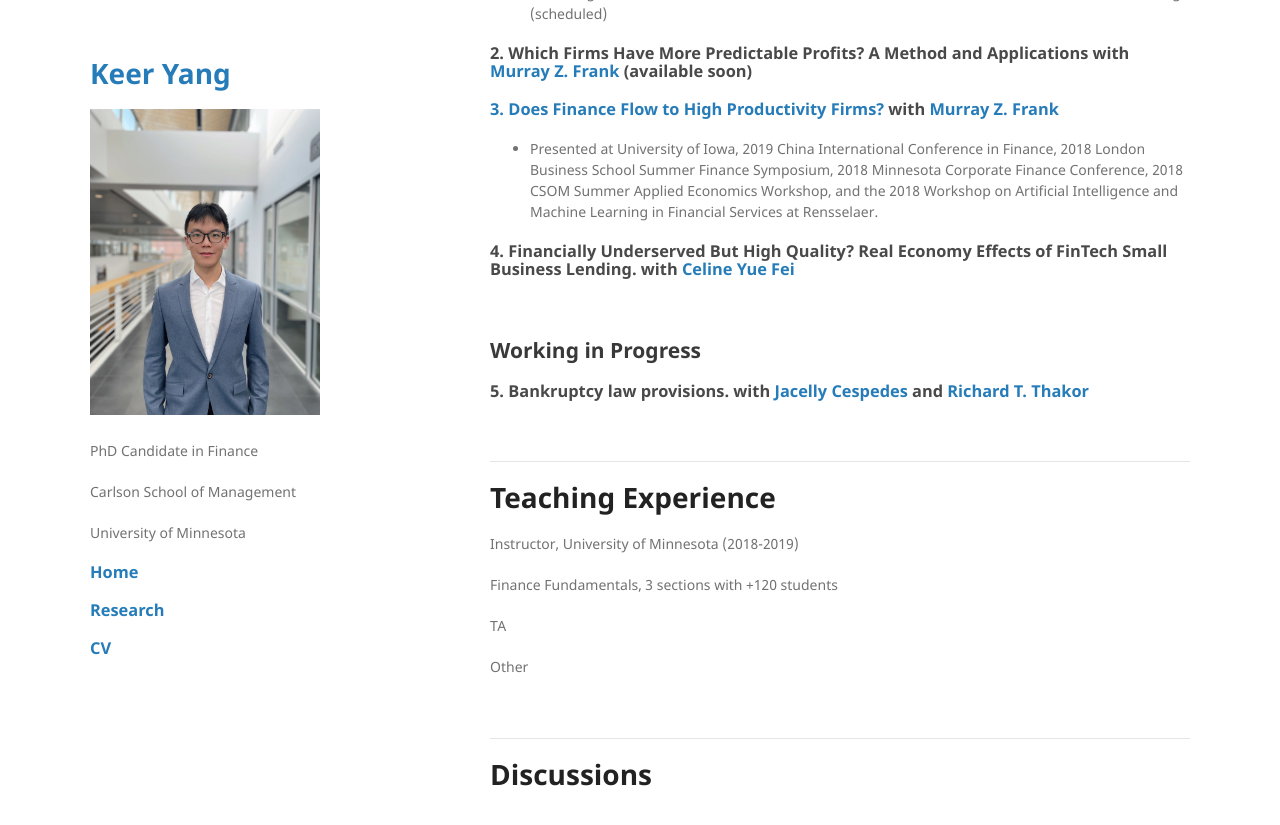
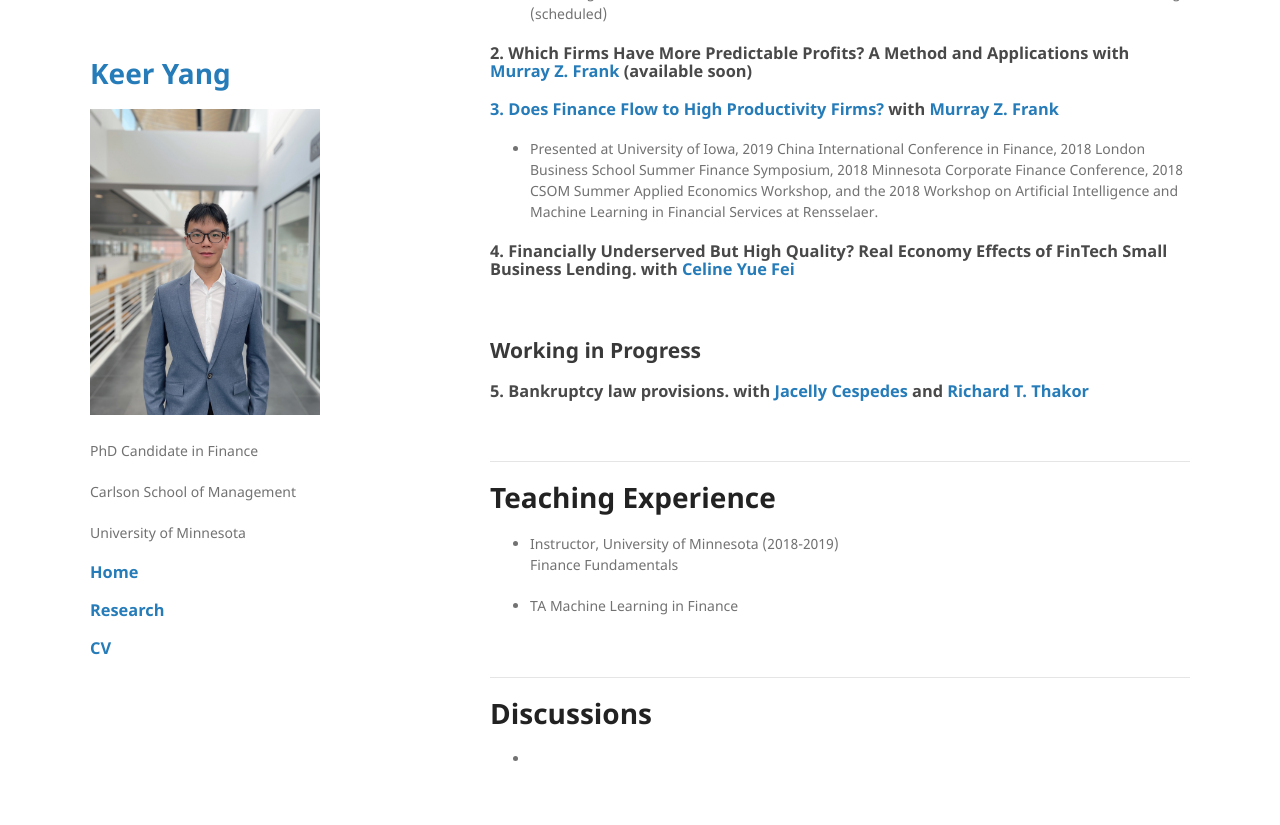
Before and after one commit to keeryang/keeryang.github.io, a Jekyll site: the page built from index.md, in a window 1280 px wide and 900 px high, scrolled down 507 px. Shown: the top 825 px of the window. Built offline with Jekyll 4.4.1, drawn with Linux system fonts in a browser that asks for light colours; the repository's description, which GitHub fills in, is left out; our own code applies the rules of GitHub Pages for plain Markdown files.

Commit message:
Update index.md

```diff
--- a/index.md
+++ b/index.md
@@ -44,13 +44,11 @@ Conference, 2018 CSOM Summer Applied Economics Workshop, and the 2018 Workshop o
 
 # Teaching Experience
 
-Instructor, University of Minnesota (2018-2019)
+*   Instructor, University of Minnesota (2018-2019) <br/>
+    Finance Fundamentals
 
-Finance Fundamentals, 3 sections with +120 students
+*   TA Machine Learning in Finance
 
-TA
-
-Other
 
 <br />
 
@@ -58,4 +56,5 @@ Other
 
 # Discussions
 
-<br />
+
+*
```
